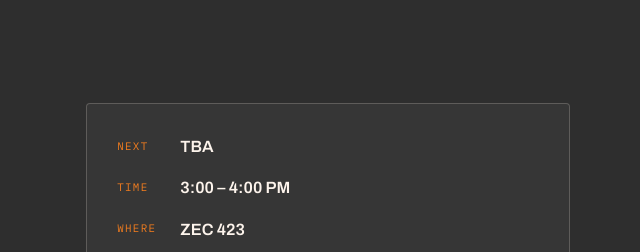
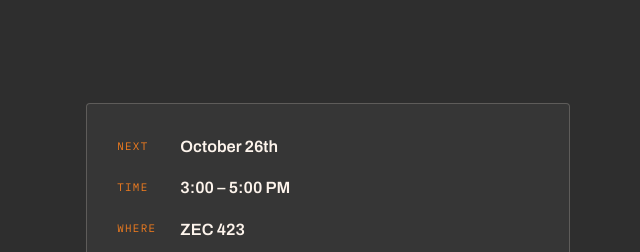
Before and after one commit to NEGSA-UTK/NEGSA-UTK.github.io, a plain HTML site: page index.html in a window 1280 px wide. Shown: the part 3040-3292 px from the top of the page, 640-1280 px from the left. Drawn offline with Linux system fonts and the light colour scheme.

Commit message:
Changed name of position and added date to GBM section of website

```diff
--- a/index.html
+++ b/index.html
@@ -233,8 +233,8 @@
         </div>
         <div class="gbm-card">
           <dl>
-            <dt>Next</dt><dd>TBA</dd>
-            <dt>Time</dt><dd>3:00 &ndash; 4:00 PM</dd>
+            <dt>Next</dt><dd>October 26th</dd>
+            <dt>Time</dt><dd>3:00 &ndash; 5:00 PM</dd>
             <dt>Where</dt><dd>ZEC 423</dd>
             <dt>Who</dt><dd>All NE graduate students</dd>
           </dl>
```
Also changed, not shown: cabinet.html (+2 -2 lines).
